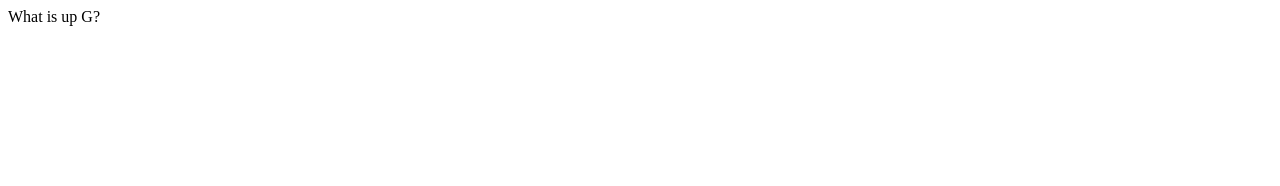
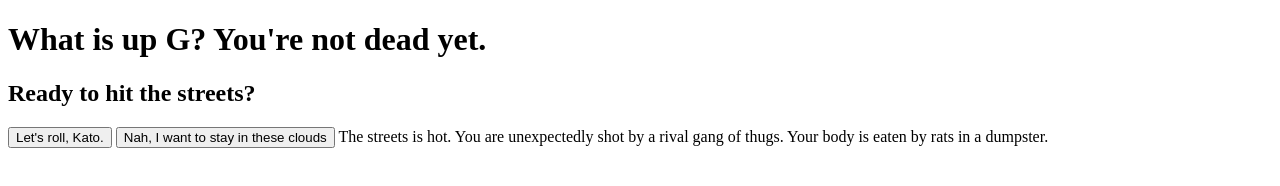
Before and after one commit to jakepg/jpgcode, a plain HTML site: page src/index.html in a window 1280 px wide. Drawn offline with Linux system fonts and the light colour scheme.

Commit message:
JP is an OG

```diff
--- a/src/index.html
+++ b/src/index.html
@@ -6,7 +6,13 @@
 </head>
 <body>
 
-What is up G?
+<h1>What is up G? You're not dead yet.</h1>
+<h2>Ready to hit the streets?</h2>
+<button>Let's roll, Kato.</button>
+<button>Nah, I want to stay in these clouds</button>
+
+The streets is hot.
+You are unexpectedly shot by a rival gang of thugs.  Your body is eaten by rats in a dumpster.
 
 </body>
 </html>
```
